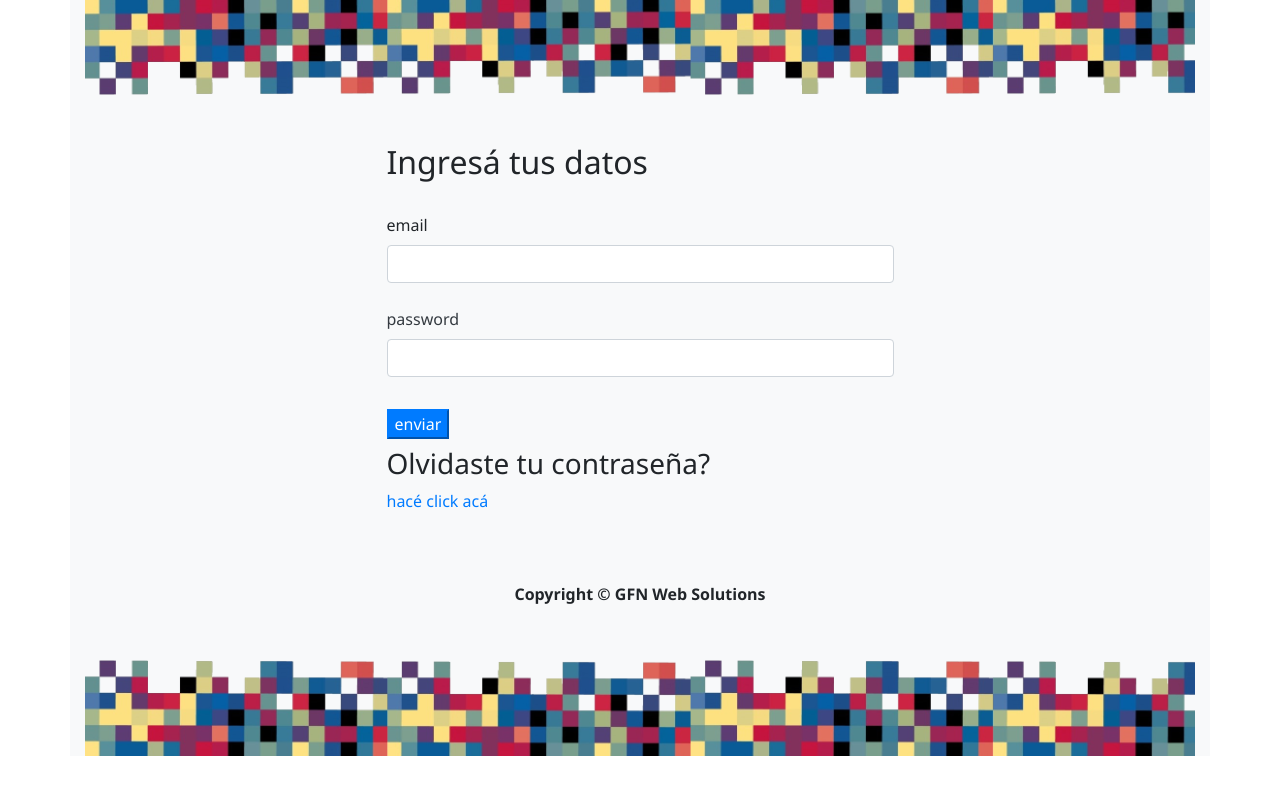
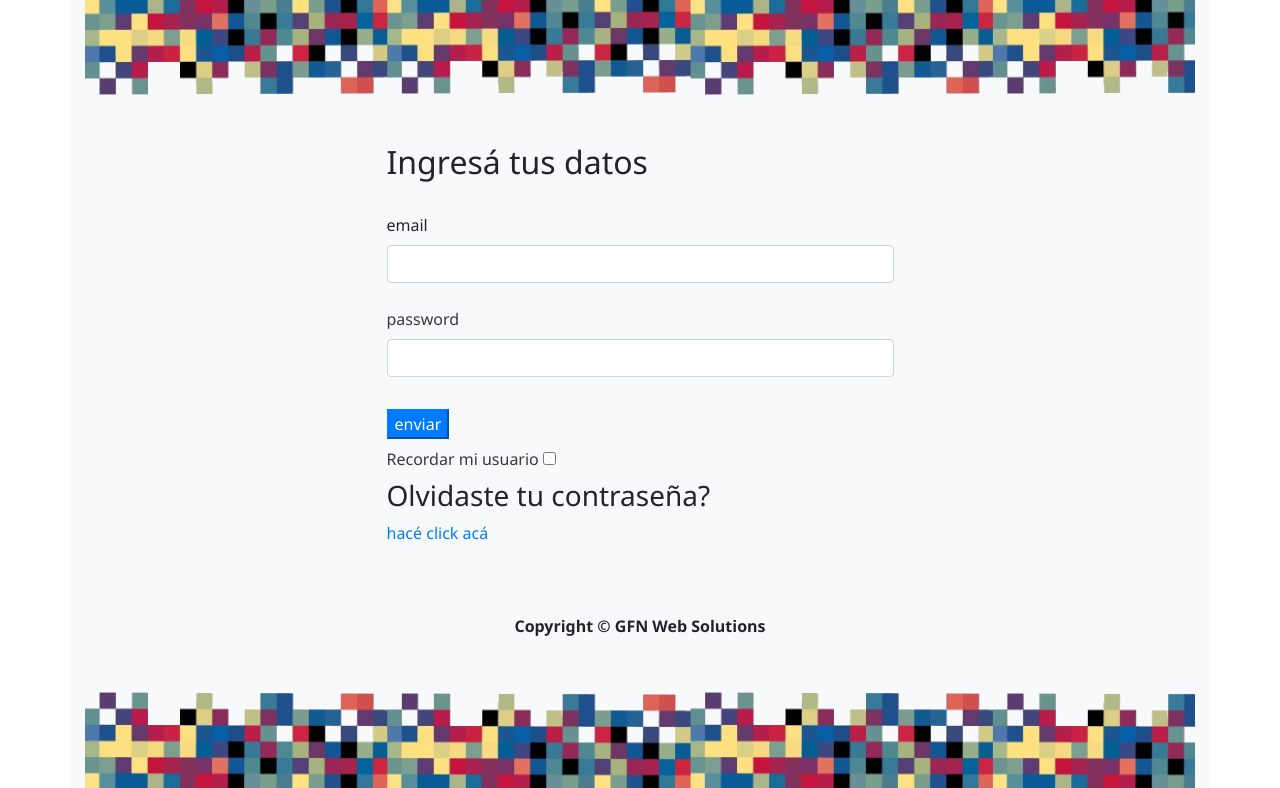
Before and after one commit to mollzilla/proyectointDH, a PHP site: page /login.php in a window 1280 px wide. Shown: the part 95-883 px from the top of the page. Before the commit the page ends 851 px from the top, so only its background shows below. Run offline with PHP 8.4, Linux system fonts and the light colour scheme.

Commit message:
checkbox recordar mi usuario termina

```diff
--- a/web/login.php
+++ b/web/login.php
@@ -72,6 +72,9 @@ foreach ($logindecod as $usuario) {
     <label class="text-dark" for="">password</label><br>
     <input class="form-control" type="password" name="password" value=""required><br>
     <input class="rbtn btn-primary mt-2 mb-2" type="submit" name="" value="enviar"><br>
+    <label for="acepto" class='text-dark'>Recordar mi usuario</label>
+    <input type="checkbox" name="recordarUser" id="recordarUser" name="recordarUser" id="recordarUSer" class="d-inline" value="<?= $_POST? $_POST["recordarUser"] : '';?>" >
+
   </form>
 <h3>Olvidaste tu contraseña?</h3>
 <a href="./forgotpassword.php">hacé click acá</a>
```
